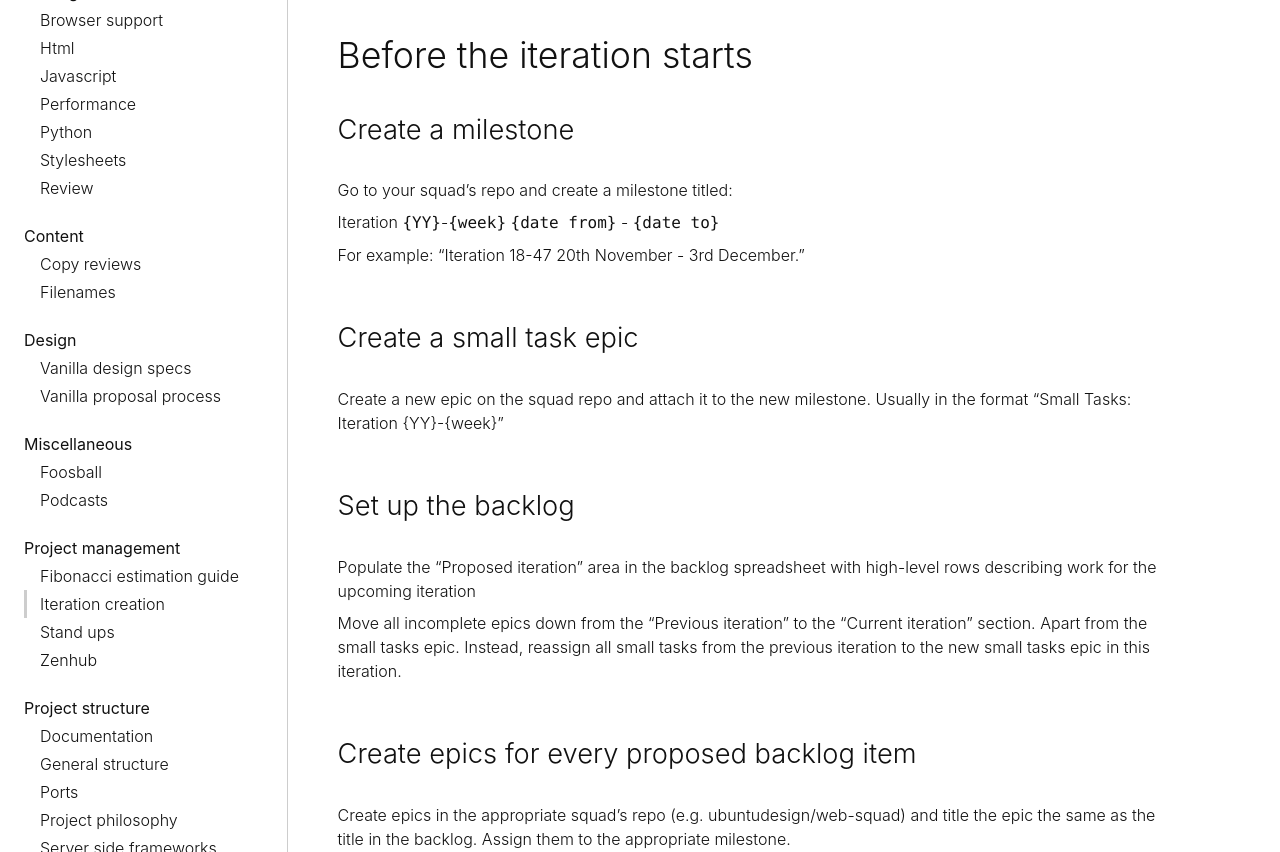
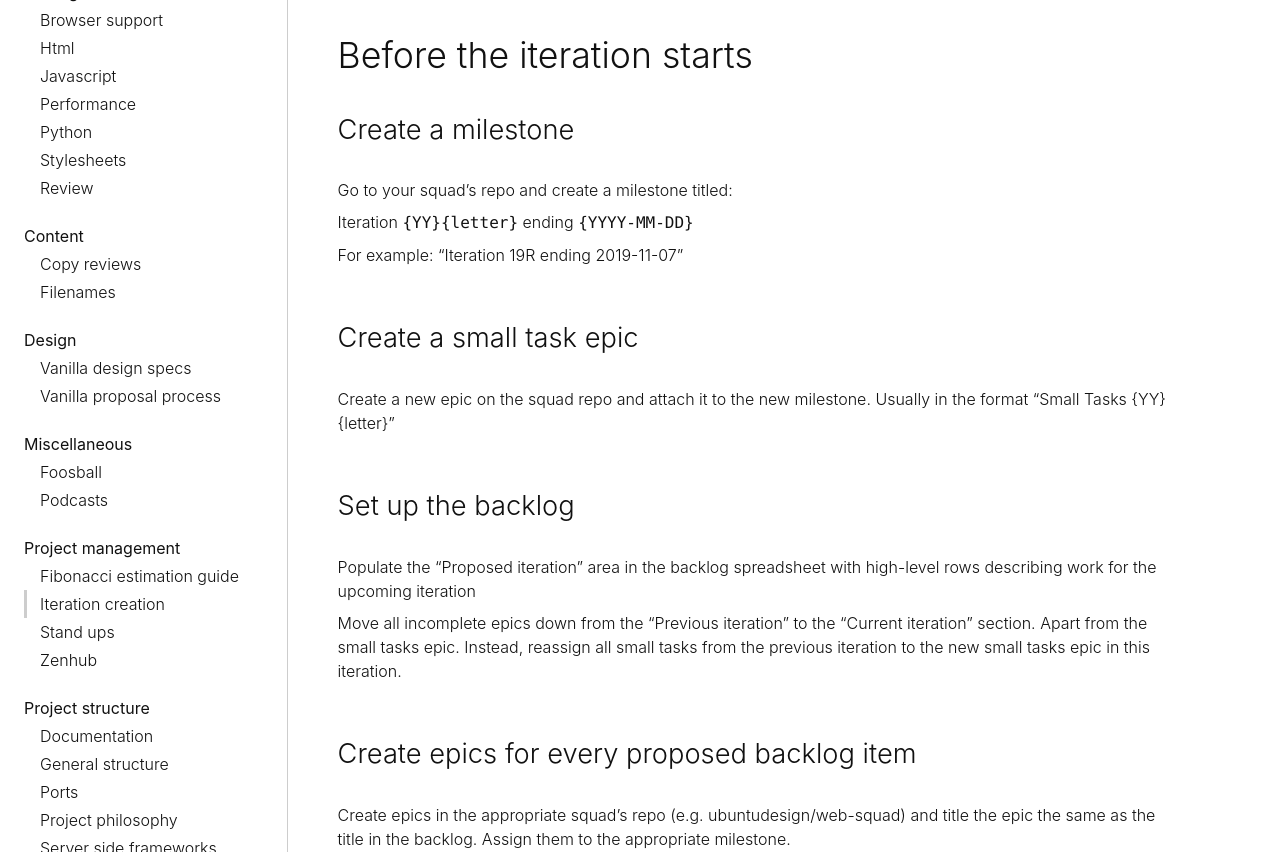
Before and after one commit to canonical-web-and-design/practices, a Jekyll site: the page built from project-management/iteration-creation.md, in a window 1280 px wide and 900 px high, scrolled down 308 px, cut to the strip 48-900 px from the top of the window. Built offline with Jekyll 4.4.1, drawn with Linux system fonts in a browser that asks for light colours; some web fonts are replaced.

Commit message:
switch to YYL naming for iterations

```diff
--- a/project-management/iteration-creation.md
+++ b/project-management/iteration-creation.md
@@ -9,13 +9,13 @@ description: These are the steps to follow when creating a new iteration
 
 Go to your squad's repo and create a milestone titled:
 
-Iteration `{YY}`-`{week}` `{date from}` - `{date to}`
+Iteration `{YY}{letter}` ending `{YYYY-MM-DD}`
 
-For example: "Iteration 18-47 20th November - 3rd December."
+For example: “Iteration 19R ending 2019-11-07”
 
 ### Create a small task epic
 
-Create a new epic on the squad repo and attach it to the new milestone. Usually in the format "Small Tasks: Iteration {YY}-{week}"
+Create a new epic on the squad repo and attach it to the new milestone. Usually in the format “Small Tasks {YY}{letter}”
 
 ### Set up the backlog
 
```
